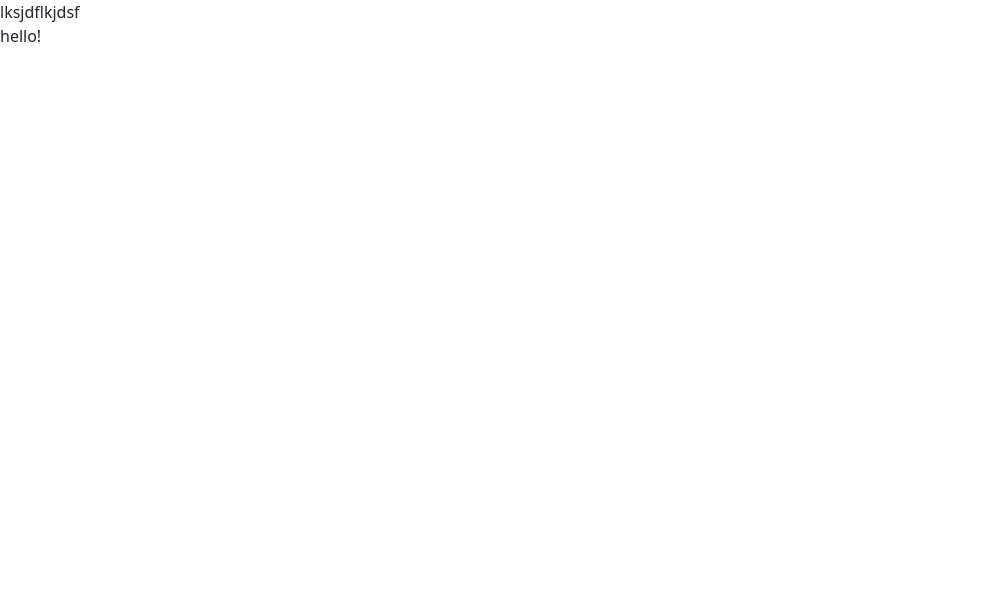
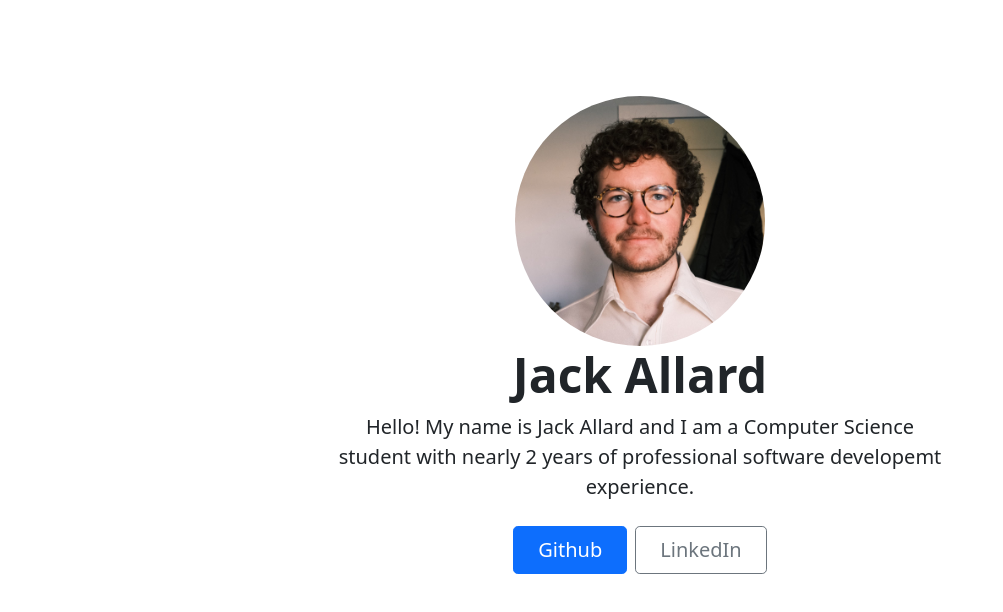
Before and after one commit to jackallard17/jackallard.dev-angular, an Angular app: page / in a window 1280 px wide. Shown: the top 612 px of the page, without its empty margins (0-1003 px from the left). Built offline with nearby package versions, Linux system fonts and the light colour scheme.

Commit message:
added hero banner

```diff
--- a/src/app/app-routing.module.ts
+++ b/src/app/app-routing.module.ts
@@ -1,7 +1,10 @@
 import { NgModule } from '@angular/core';
 import { RouterModule, Routes } from '@angular/router';
+import { HomeComponent } from './home/home.component';
 
-const routes: Routes = [];
+const routes: Routes = [
+  {path: '', component: HomeComponent}
+];
 
 @NgModule({
   imports: [RouterModule.forRoot(routes)],
--- a/src/app/app.component.html
+++ b/src/app/app.component.html
@@ -1,2 +1 @@
-<div class="jumbotron">lksjdflkjdsf</div>
-<div>hello!</div>
+<router-outlet></router-outlet>
--- a/src/app/app.module.ts
+++ b/src/app/app.module.ts
@@ -4,10 +4,12 @@ import { BrowserModule } from '@angular/platform-browser';
 import { AppRoutingModule } from './app-routing.module';
 import { AppComponent } from './app.component';
 import { NgbModule } from '@ng-bootstrap/ng-bootstrap';
+import { HomeComponent } from './home/home.component';
 
 @NgModule({
   declarations: [
-    AppComponent
+    AppComponent,
+    HomeComponent
   ],
   imports: [
     BrowserModule,
--- /dev/null
+++ b/src/app/home/home.component.html
@@ -0,0 +1,11 @@
+<div class="px-4 py-5 my-5 text-center">
+    <img class="img-fluid rounded-circle" src="../../assets/JA-Headshot.jpg" alt="" width="250" height="250">
+    <h1 class="display-5 fw-bold">Jack Allard</h1>
+    <div class="col-lg-6 mx-auto">
+        <p class="lead mb-4">Hello! My name is Jack Allard and I am a Computer Science student with nearly 2 years of professional software developemt experience.</p>
+        <div class="d-grid gap-2 d-sm-flex justify-content-sm-center">
+            <a href="https://github.com/jackallard17" target="_blank" class="btn btn-primary btn-lg px-4 gap-3">Github</a>
+            <a href="https://www.linkedin.com/in/jack-allard-2b7767204/" target="blank" class="btn btn-outline-secondary btn-lg px-4">LinkedIn</a>
+        </div>
+    </div>
+</div>
--- /dev/null
+++ b/src/app/home/home.component.ts
@@ -0,0 +1,15 @@
+import { Component, OnInit } from '@angular/core';
+
+@Component({
+  selector: 'app-home',
+  templateUrl: './home.component.html',
+  styleUrls: ['./home.component.less']
+})
+export class HomeComponent implements OnInit {
+
+  constructor() { }
+
+  ngOnInit(): void {
+  }
+
+}
--- a/src/styles.less
+++ b/src/styles.less
@@ -1 +1 @@
-/* You can add global styles to this file, and also import other style files */
+@import '../node_modules/bootstrap/dist/css/bootstrap.min.css';
```
Also changed, not shown: src/app/home/home.component.less (added), src/assets/JA-Headshot.jpg (added), 1 other file (tests, documents, lock files or other folders).
